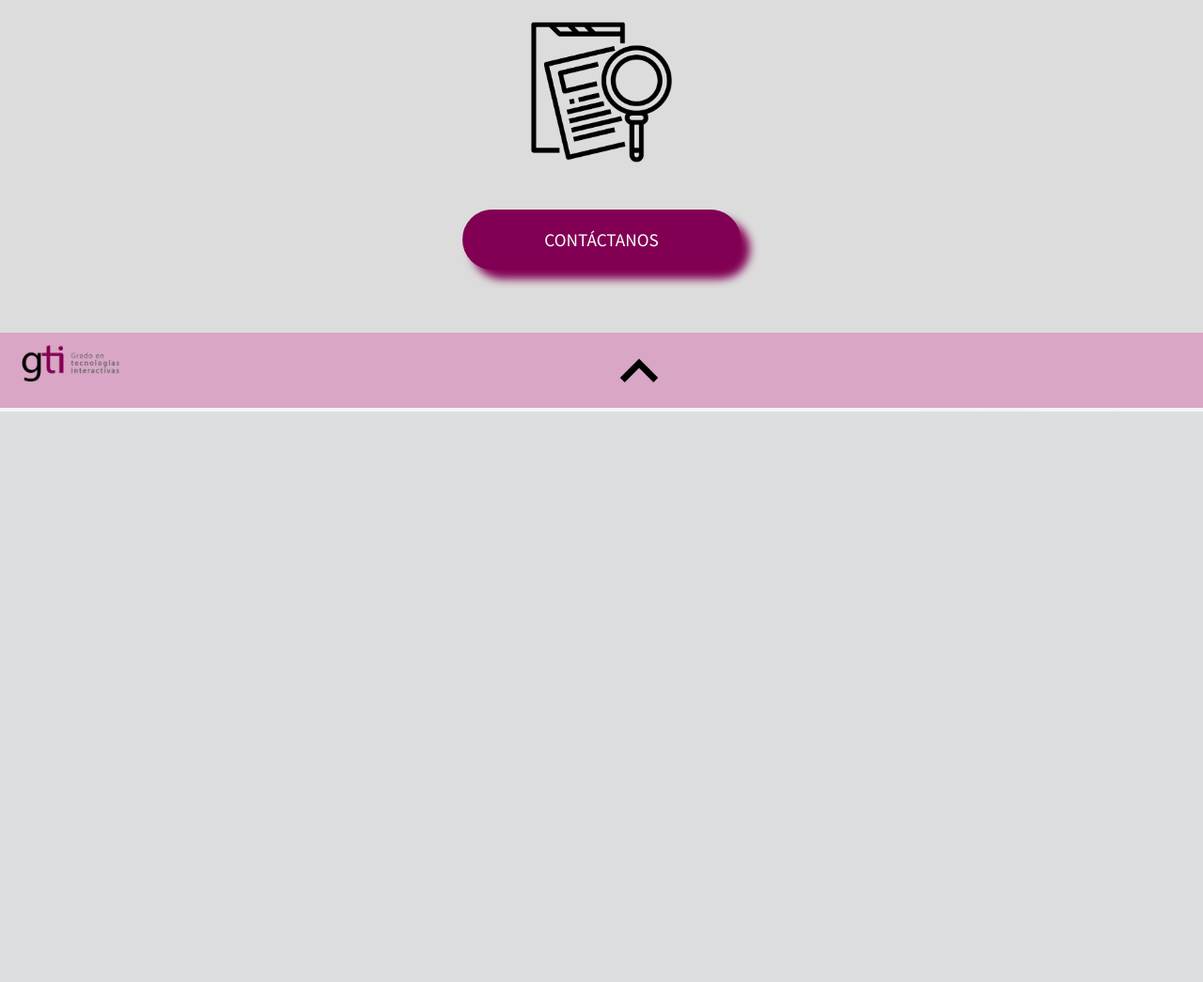
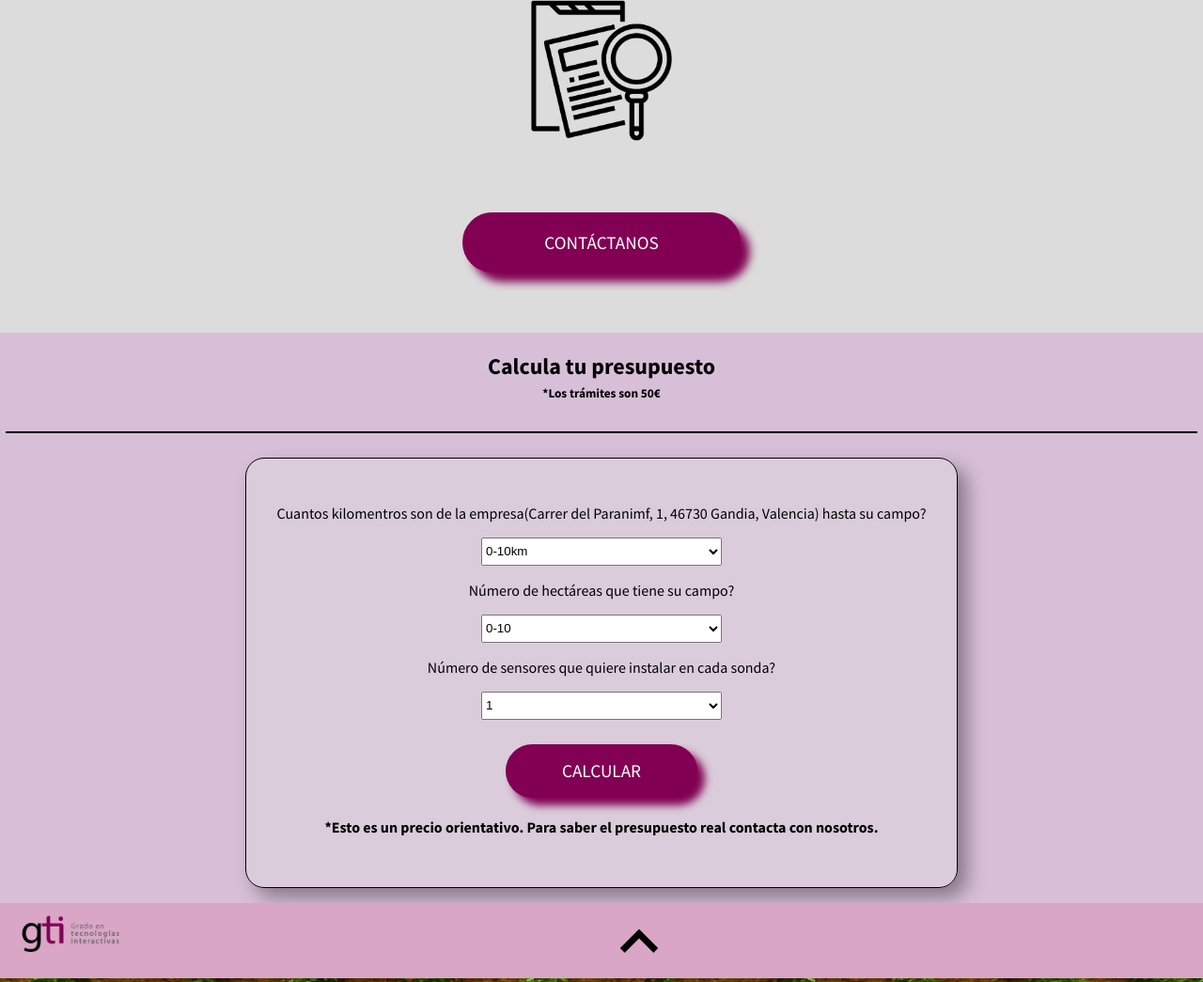
Before and after one commit to begimode/proyect-first-course, a PHP site: page / in a window 1280 px wide. Shown: the part 2120-3165 px from the top of the page at 94% size. Before the commit the page ends 2558 px from the top, so only its background shows below. Run offline with PHP 8.4, Linux system fonts and the light colour scheme.

Commit message:
casi todo

```diff
--- a/src/css/admin.css
+++ b/src/css/admin.css
@@ -84,7 +84,7 @@ tr, td {
 }
 
 .parcela{
-  zoom: 0.8;
+  /* zoom: 0.8; */
 }
 
 .nuevo_usu p{
@@ -200,4 +200,7 @@ svg{
   .table_parcelas{
     display: none;
   }
+  .parcela{
+    zoom: 0.8;
+  }
 }
--- a/src/css/indice.css
+++ b/src/css/indice.css
@@ -207,6 +207,72 @@ body{
     width: 150px;
 }
 
+/* ----------------------------------------------------- */
+/* Calculadora */
+/* ----------------------------------------------------- */
+
+.calculadora{
+    background-color: thistle;
+    height: 100%;
+    width: 100vw;
+    display: flex;
+    flex-direction: column;
+    justify-content: center;
+}
+
+.calculadora h2, .calculadora h5{
+    text-align: center;
+}
+
+.calculadora h5{
+    margin-top: -15px;
+}
+
+.calculadora .form{
+    padding: 2rem 2rem;
+    background-color: #dcdcdc73;
+    margin: 1rem 2rem;
+    text-align: center;
+    border-radius: 20px;
+    border: 1px solid black;
+    box-shadow: 10px 10px 20px rgba(0, 0, 0, 0.377);
+    max-width: 700px;
+    align-self: center;
+}
+
+.boton{
+    margin-top: 2rem;
+}
+
+#botonCalculo{
+    zoom: 0.8;
+}
+
+.pregunta{
+    display: flex;
+    flex-direction: column;
+    justify-content: center;
+}
+
+.pregunta select{
+    width: 20vw;
+    align-self: center;
+    height: 30px;
+}
+
+.precio{
+    font-size: 1.8rem;
+    justify-content: center;
+    display: none;
+    background-color: #d3f798b6;
+    padding: 1rem 0;
+    vertical-align: middle;
+    width: 100%;
+    border-radius: 10px;
+    border: 1px solid black;
+    box-shadow: 10px 10px 20px rgba(0, 0, 0, 0.274);
+}
+
 @media (max-width:700px){
 
     .titulo{padding: 0;}
@@ -224,4 +290,9 @@ body{
     .humedad, .salinidad, .temperatura, .luminosidad{width: 100vw;}
 
     .section1 .foto img{width: 80vw;}
+
+    #botonCalculo{
+        zoom: 0.9;
+        width: 10rem;
+    }
 }
--- a/src/index.html
+++ b/src/index.html
@@ -8,8 +8,55 @@
     <link rel="stylesheet" href="./css/header_footer.css">
     <title>GTI</title>
     <script src="./js/header.js"></script>
+    <!-- <script src="./js/calculadora.js"></script> -->
 </head>
 <body>
+
+    <script>
+        function calcular(){
+            var precioMinimo = 50;
+
+            var selectKms = document.getElementById('kms');
+            var selectH = document.getElementById('hecta');
+            var selectS = document.getElementById('sensors');
+
+
+            if(selectKms.value == "0_10k"){
+                precioMinimo = precioMinimo + 30;
+            } else if(selectKms.value == "10_50k"){
+                precioMinimo = precioMinimo + 60;
+            } else if (selectKms.value == "50_100k"){
+                precioMinimo = precioMinimo + 90;
+            } else if(selectKms.value == "100_200k"){
+                precioMinimo = precioMinimo + 120;
+            } else if(selectKms.value == "m200k"){
+                precioMinimo = precioMinimo + 150;
+            }
+
+            if(selectH.value == "0_10h"){
+                precioMinimo = precioMinimo + 50;
+            } else if(selectH.value == "10_25h"){
+                precioMinimo = precioMinimo + 100;
+            } else if (selectH.value == "25_40h"){
+                precioMinimo = precioMinimo + 150;
+            } else if(selectH.value == "m40h"){
+                precioMinimo = precioMinimo + 200;
+            }
+
+            if(selectS.value == "unos"){
+                precioMinimo = precioMinimo + 30;
+            } else if(selectS.value == "doss"){
+                precioMinimo = precioMinimo + 60;
+            } else if (selectS.value == "tress"){
+                precioMinimo = precioMinimo + 90;
+            } else if(selectS.value == "cuatros"){
+                precioMinimo = precioMinimo + 120;
+            }
+
+            document.getElementById("precio").style.display = "flex"
+            document.getElementById("precio").innerHTML = precioMinimo + "€"
+        }
+    </script>
 
     <!-- HEADER -->
     <section class="cabecera">
@@ -123,6 +170,50 @@
         </div>
 
     </section>
+
+
+    <section class="calculadora">
+        <h2>Calcula tu presupuesto</h2>
+        <h5>*Los trámites son 50€</h5>
+        <div class="line"></div>
+        <div class="form">
+        <!-- <form action="" method=""> -->
+            <div class="pregunta">
+                <p>Cuantos kilomentros son de la empresa(Carrer del Paranimf, 1, 46730 Gandia, Valencia) hasta su campo?</p>
+                <select name="kms" class="select" id="kms">
+                    <option value="0_10k" selected>0-10km</option>
+                    <option value="10_50k">10-50km</option>
+                    <option value="50_100k">50-100km</option>
+                    <option value="100_200k">100-200km</option>
+                    <option value="m200k">>200km</option>
+                </select>
+            </div>
+
+            <div class="pregunta">
+                <p>Número de hectáreas que tiene su campo?</p>
+                <select name="hecta" class="select" id="hecta">
+                    <option value="0_10h" selected>0-10</option>
+                    <option value="10_25h">10-25</option>
+                    <option value="25_40h">25-40</option>
+                    <option value="m40h">>40</option>
+                </select>
+            </div>
+
+            <div class="pregunta">
+                <p>Número de sensores que quiere instalar en cada sonda?</p>
+                <select name="sensors" class="select" id="sensors">
+                    <option value="unos" selected>1</option>
+                    <option value="doss">2</option>
+                    <option value="tress">3</option>
+                    <option value="cuatros">4</option>
+                </select>
+            </div>
+            <button class="boton" id="botonCalculo" onclick="calcular()">CALCULAR</button>
+            <p class="precio" id="precio"></p>
+            <h4>*Esto es un precio orientativo. Para saber el presupuesto real contacta con nosotros.</h4>
+        <!-- </form> -->
+    </div>
+    </section>
     <!-- Fin de la sección conócenos -->
 <!-- FOOTER -->
     <footer class="footer">
--- a/src/php/actualizar.php
+++ b/src/php/actualizar.php
@@ -201,7 +201,7 @@ if (isset($_GET['salir'])) {
 
     <div id="popUpOverlay"></div>
     <div id="popUpBox">
-    <p class="edit_parce">Editar las parcelas del usuarios</p>
+    <p class="edit_parce">Editar las parcelas del usuario</p>
     <div class="line"></div>
             <div class="parcela">
                 <?php
--- a/src/php/conexion.php
+++ b/src/php/conexion.php
@@ -3,8 +3,8 @@
 $hostdb="localhost";
 $userdb = "root";
 $passworddb = "";
-//$db = "gti-proyecto-primero";
- $db = "mapas";
+$db = "gti-proyecto-primero";
+//  $db = "mapas";
 
 $data=mysqli_connect($hostdb,$userdb,$passworddb,$db) or die("Error de conexion");
 
```
Also changed, not shown: src/js/calculadora.js (added, +59 -0 lines), src/php/editarParcela.php (+2 -9 lines).
